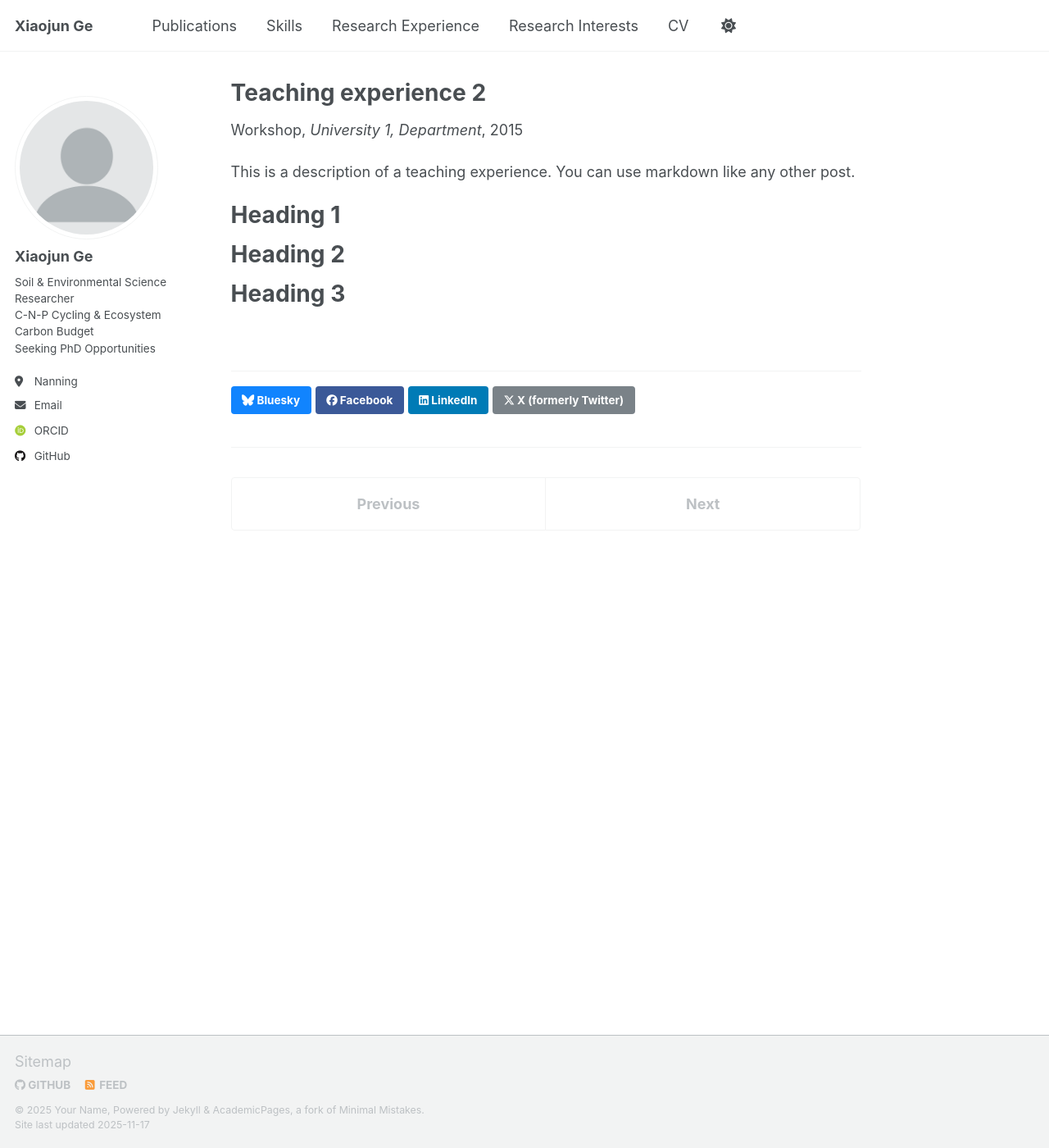
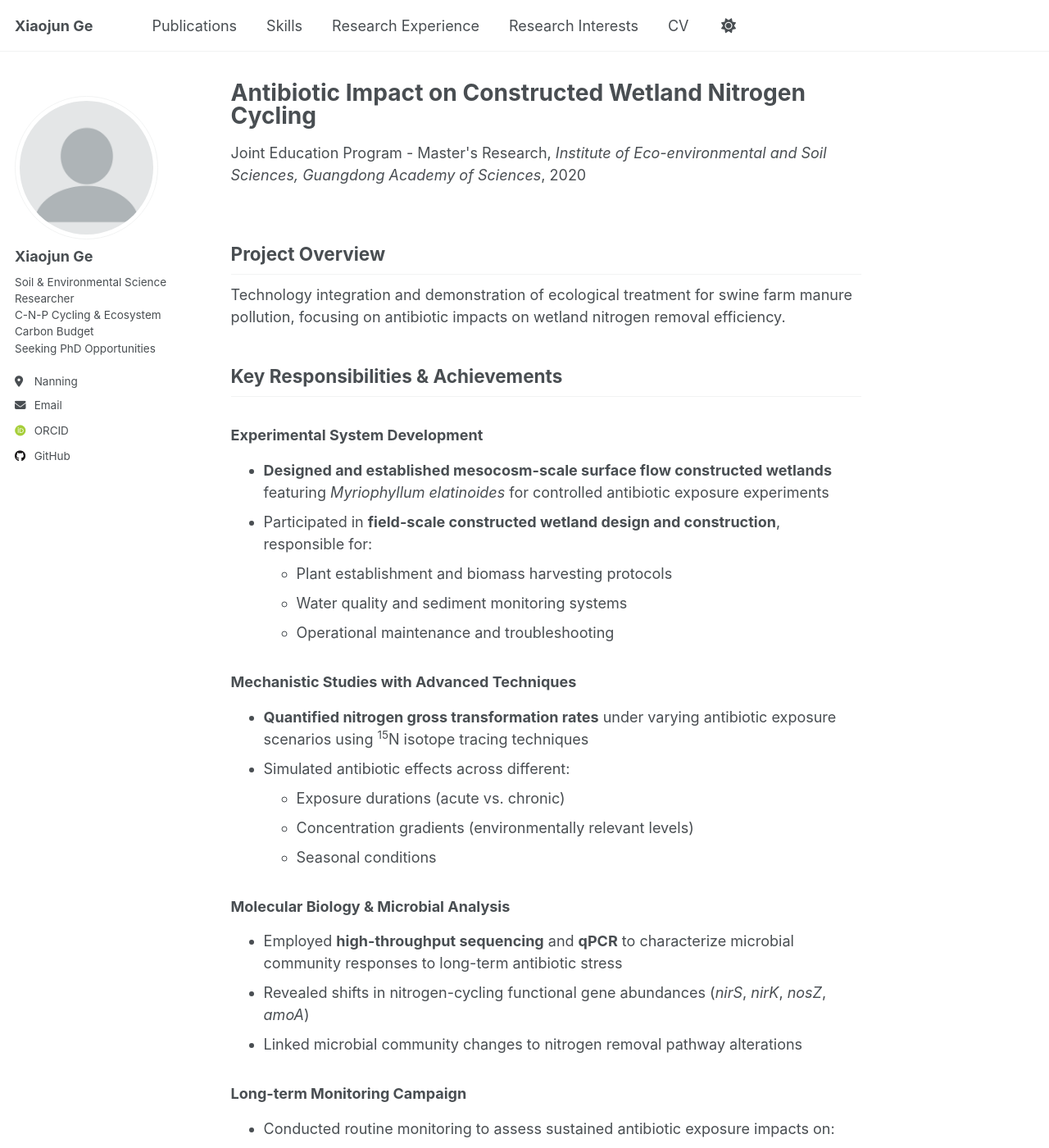
Before and after one commit to gexiaojun1201/Xiaojun_Ge.github.io, a Jekyll site: the page built from _teaching/2015-spring-teaching-2.md, in a window 1280 px wide and 1400 px high. Shown: the whole window at 82% size. Built offline with Jekyll 4.4.1, drawn with Linux system fonts in a browser that asks for light colours; some web fonts are replaced; a script that is not in the unit is left out; some of the changed text lies outside the part shown.

Commit message:
Update 2015-spring-teaching-2.md

```diff
--- a/_teaching/2015-spring-teaching-2.md
+++ b/_teaching/2015-spring-teaching-2.md
@@ -1,20 +1,52 @@
 ---
-title: "Teaching experience 2"
-collection: teaching
-type: "Workshop"
-permalink: /teaching/2015-spring-teaching-1
-venue: "University 1, Department"
-date: 2015-01-01
-location: "City, Country"
+title: "Antibiotic Impact on Constructed Wetland Nitrogen Cycling"
+collection: research
+type: "Joint Education Program - Master's Research"
+permalink: /research/2020-wetland-antibiotics
+venue: "Institute of Eco-environmental and Soil Sciences, Guangdong Academy of Sciences"
+date: 2020-09-01
+location: "Guangzhou, Guangdong, China"
+excerpt: "Investigated antibiotic effects on nitrogen transformation in constructed wetlands treating swine wastewater using isotope tracing and molecular biology techniques"
 ---
 
-This is a description of a teaching experience. You can use markdown like any other post.
+## Project Overview
+Technology integration and demonstration of ecological treatment for swine farm manure pollution, focusing on antibiotic impacts on wetland nitrogen removal efficiency.
 
-Heading 1
-======
+## Key Responsibilities & Achievements
 
-Heading 2
-======
+### Experimental System Development
+* **Designed and established mesocosm-scale surface flow constructed wetlands** featuring *Myriophyllum elatinoides* for controlled antibiotic exposure experiments
+* Participated in **field-scale constructed wetland design and construction**, responsible for:
+  - Plant establishment and biomass harvesting protocols
+  - Water quality and sediment monitoring systems
+  - Operational maintenance and troubleshooting
 
-Heading 3
-======
+### Mechanistic Studies with Advanced Techniques
+* **Quantified nitrogen gross transformation rates** under varying antibiotic exposure scenarios using <sup>15</sup>N isotope tracing techniques
+* Simulated antibiotic effects across different:
+  - Exposure durations (acute vs. chronic)
+  - Concentration gradients (environmentally relevant levels)
+  - Seasonal conditions
+
+### Molecular Biology & Microbial Analysis
+* Employed **high-throughput sequencing** and **qPCR** to characterize microbial community responses to long-term antibiotic stress
+* Revealed shifts in nitrogen-cycling functional gene abundances (*nirS*, *nirK*, *nosZ*, *amoA*)
+* Linked microbial community changes to nitrogen removal pathway alterations
+
+### Long-term Monitoring Campaign
+* Conducted routine monitoring to assess sustained antibiotic exposure impacts on:
+  - Overall nitrogen removal efficiency
+  - Dominant nitrogen transformation pathways (nitrification, denitrification)
+  - Wetland treatment performance stability
+
+## Additional Project Contributions
+* **Lian River Water Environment Ecological Management Project** (Aug 2021 - Mar 2022)
+* **Biochar Effects on Cadmium Loss under Rainfall Erosion** (Aug 2020 - Mar 2021)
+* Conducted preliminary surveys on agricultural non-point source pollution across Guangdong Province
+
+## Technical Skills Applied
+* Constructed wetland design and operation
+* <sup>15</sup>N isotope tracing techniques
+* High-throughput sequencing (16S rRNA, functional genes)
+* Quantitative PCR (qPCR)
+* Water quality analysis and nutrient quantification
```
